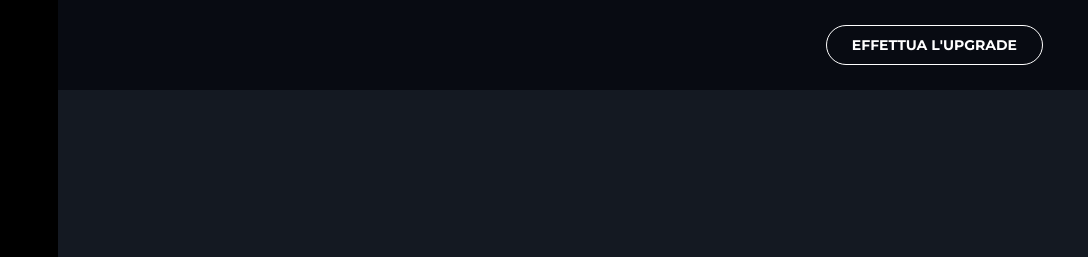
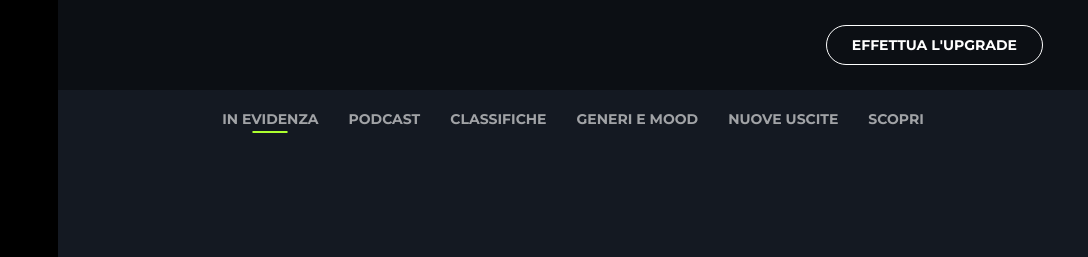
Before and after one commit to alessandro-gennaccari/html-css-spotifyweb, a plain HTML site: page index.html in a window 1280 px wide. Shown: the top 257 px of the page, 192-1280 px from the left. Drawn offline with Linux system fonts and the light colour scheme.

Commit message:
add content menu

```diff
--- a/css/style.css
+++ b/css/style.css
@@ -57,7 +57,7 @@ header .cta-plan-upgrade {
     padding: 25px;
     text-align: right;
     font-size: 14px;
-    background-color: rgba(8, 11, 18, 1);
+    background-color: rgba(0, 0, 0, 0.4);
 }
 
 a.btn {
@@ -73,7 +73,7 @@ a.btn:hover {
     width: 100%;
     height: 100vh;
     overflow: hidden;
-    background-color: yellow;
+    background-color: #141922;
 }
 
 /* MAIN */
@@ -245,7 +245,54 @@ ul.my-playlist li a:hover {
     width: calc(100% - 250px);
     background-color: #141922;
     overflow-y: scroll;
+    margin-top: 90px;
 }
+
+.content .nav-content ul {
+    display: flex;
+    justify-content: center;
+    align-items: center;
+}
+
+.content .nav-content ul li {
+    padding: 0 15px 5px;
+    text-transform: uppercase;
+    color: #ffffff99;
+    font-size: 14px;
+    position: relative;
+}
+
+.content .nav-content ul li.selected a::before {
+    content: '';
+    height: 2px;
+    width: 35px;
+    display: inline-block;
+    position: absolute;
+    bottom: 0;
+    left: 50%;
+    transform: translateX(-50%);
+    background-color: #adff2f;
+}
+
+
+
+
+
+
+
+
+
+
+
+
+
+
+
+
+
+
+
+
 
 /* FOOTER */
 footer {
--- a/index.html
+++ b/index.html
@@ -61,6 +61,7 @@
                             </a>
                         </li>
                     </ul>
+                    <!-- add playlist -->
                     <div class="playlist">
                         <h2>Playlist</h2>
                         <div class="make-playlist">
@@ -126,12 +127,53 @@
             </div>
 
 
-
             <div class="content">
 
-            </div>
+                <div class="nav-content">
+
+                    <ul class="p-20">
+                        <li class="selected">
+                            <a href="#">
+                                In evidenza
+                            </a>
+                        </li>
+                        <li>
+                            <a href="#">
+                                Podcast
+                            </a>
+                        </li>
+                        <li>
+                            <a href="#">
+                                Classifiche
+                            </a>
+                        </li>
+                        <li>
+                            <a href="#">
+                                Generi e Mood
+                            </a>
+                        </li>
+                        <li>
+                            <a href="#">
+                                Nuove uscite
+                            </a>
+                        </li>
+                        <li>
+                            <a href="#">
+                                Scopri
+                            </a>
+                        </li>
+                    </ul>
+
+                </div>
 
 
+
+
+
+
+
+
+            </div>
 
         </main>
 
@@ -140,6 +182,7 @@
 
             <div class="player-bar">
 
+                <!-- Album and current song bar -->
                 <div class="player-song">
 
                     <div class="album">
@@ -158,6 +201,7 @@
 
                 </div>
 
+                <!-- Time bar and controller -->
                 <div class="player-controls">
 
                     <div class="player-buttons">
@@ -198,6 +242,7 @@
 
                 </div>
 
+                <!-- Volume mix -->
                 <div class="player-mix">
                     <ul>
                         <li>
```
